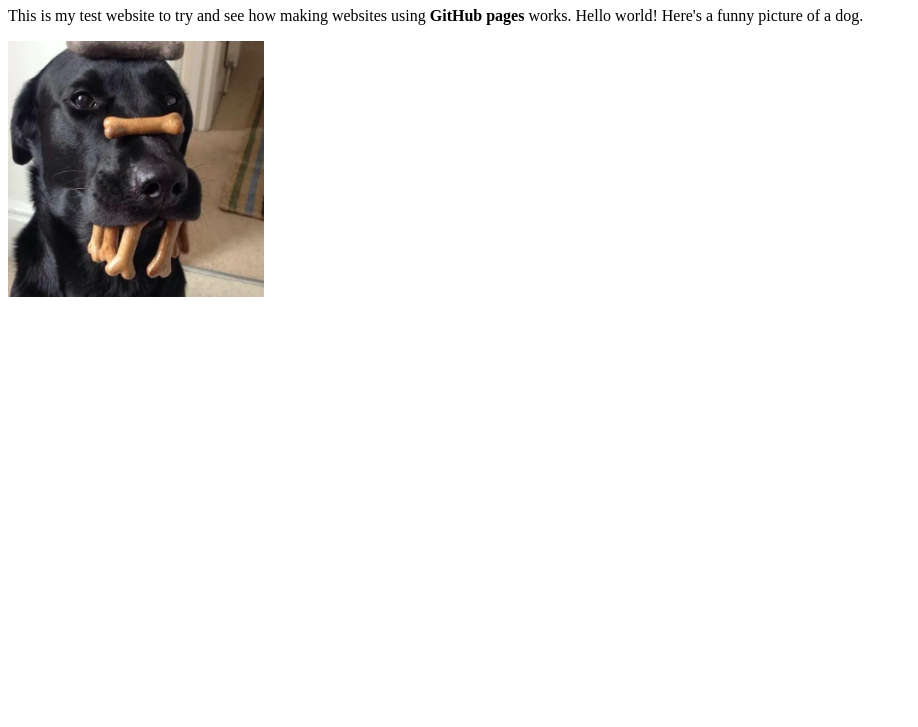
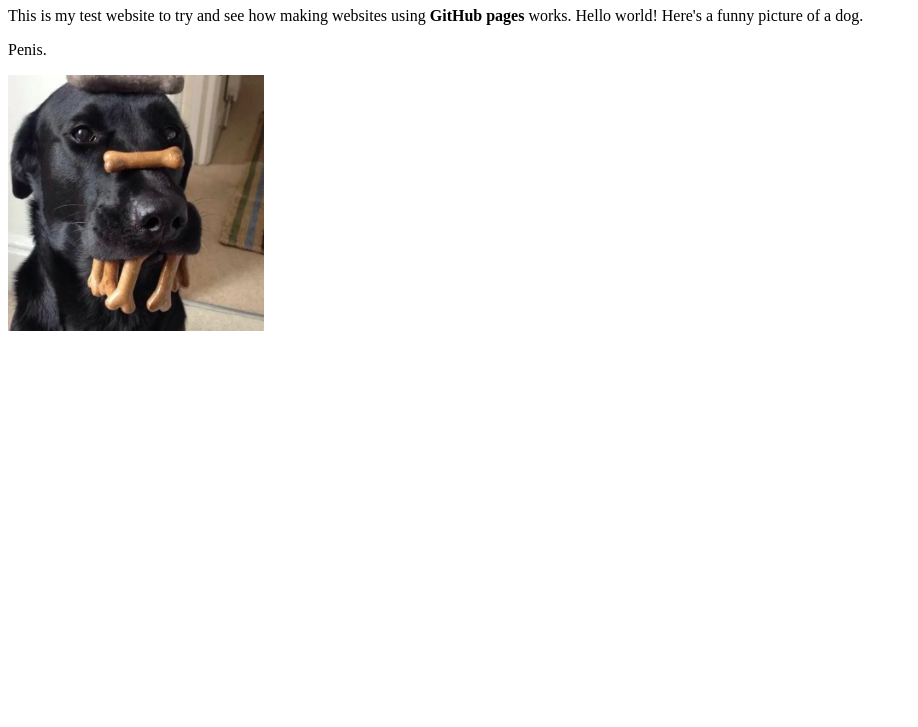
Before and after one commit to Hambone04/Hambone04.github.io, a plain HTML site: page index.html in a window 1280 px wide. Shown: the part 73-800 px from the top of the page, without its empty margins (0-918 px from the left). Drawn offline with Linux system fonts and the light colour scheme.

Commit message:
Update index.html

```diff
--- a/index.html
+++ b/index.html
@@ -4,5 +4,6 @@
 <h1>Graham's Test Website</h1>
 <body>
   <p>This is my test website to try and see how making websites using <b>GitHub pages</b> works. Hello world! Here's a funny picture of a dog.</p>
+  <p>Penis.</p>
   <img src="funnydog.jpg" alt="FUNNYDOG" style="width:256px;height:256px">
 </body>
```
